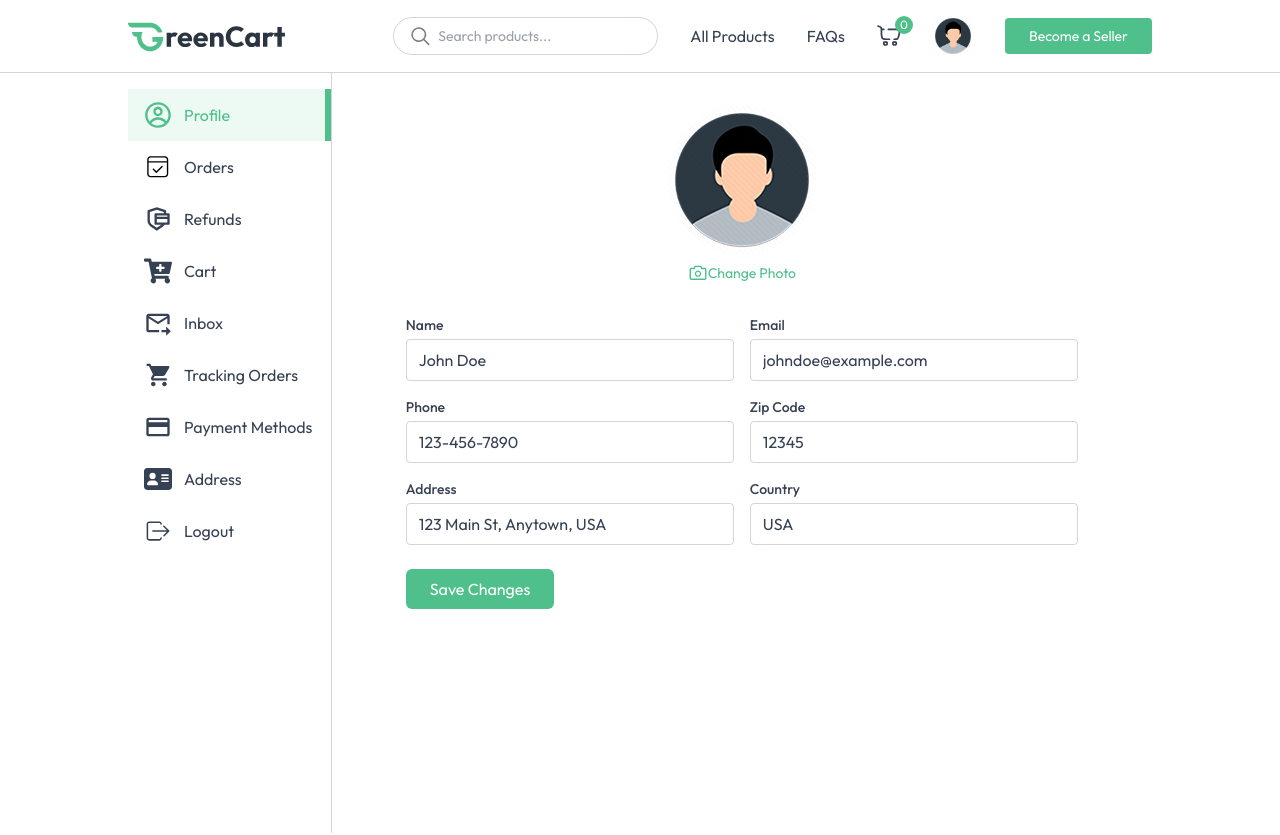
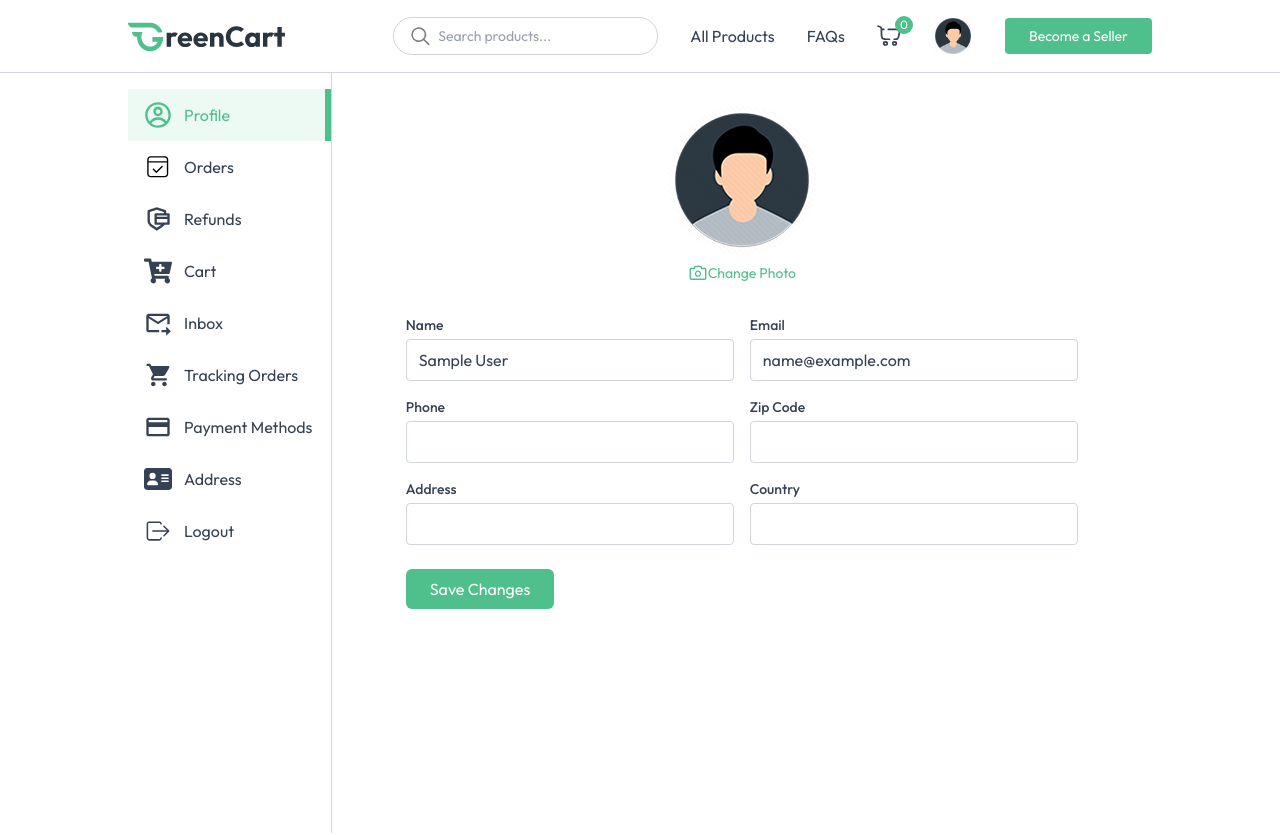
Before and after one commit to MahraibFatima/green-card, a React (Vite) app in the folder client/: page /profile in a window 1280 px wide. Shown: the top 835 px of the page. Built offline with nearby package versions, Linux system fonts and the light colour scheme; no server answers; sample sign-in values are in the browser's storage.

Commit message:
Refactor Profile component to enhance user data handling and logout functionality

```diff
--- a/client/src/pages/Profile.jsx
+++ b/client/src/pages/Profile.jsx
@@ -1,7 +1,7 @@
-import React, { useState } from "react";
+import React, { useEffect, useState } from "react";
 import { useAppContext } from "../context/AppContext";
 import { assets } from "../assets/assets";
-import { Link, NavLink, Outlet } from "react-router-dom";
+import { NavLink, Outlet } from "react-router-dom";
 import toast from "react-hot-toast";
 import { MdForwardToInbox } from "react-icons/md";
 import { IoIosLogOut, IoMdCart } from "react-icons/io";
@@ -11,17 +11,59 @@ import { FaAddressCard } from "react-icons/fa6";
 import { CgProfile } from "react-icons/cg";
 import { AiOutlineCamera } from "react-icons/ai";
 import { FaCartPlus } from "react-icons/fa";
-import {useSelector} from "react-redux";
 import axios from "axios";
 function Profile() {
-  const { showUserLogin } = useAppContext();
-  // const user = useSelector();
-  const [name, setName] = useState("John Doe");
-  const [email, setEmail] = useState("johndoe@example.com");
-  const [phone, setPhone] = useState("123-456-7890");
-  const [zipCode, setZipCode] = useState("12345");
-  const [address, setAddress] = useState("123 Main St, Anytown, USA");
-  const[country, setCountry] = useState("USA");
+  const { user, setUser, setIsSeller, navigate } = useAppContext();
+  const [name, setName] = useState("");
+  const [email, setEmail] = useState("");
+  const [phone, setPhone] = useState("");
+  const [zipCode, setZipCode] = useState("");
+  const [address, setAddress] = useState("");
+  const [country, setCountry] = useState("");
+
+  // useEffect(() => {
+  //   const primaryAddress = user?.addresses?.[0] || {};
+  //   const mergedAddress = [primaryAddress.street, primaryAddress.city, primaryAddress.state]
+  //     .filter(Boolean)
+  //     .join(", ");
+
+  //   setName(user?.name || "");
+  //   setEmail(user?.email || "");
+  //   setPhone(primaryAddress.phone || "");
+  //   setZipCode(primaryAddress.zipcode ? String(primaryAddress.zipcode) : "");
+  //   setAddress(mergedAddress);
+  //   setCountry(primaryAddress.country || "");
+  // }, [user]);
+
+  useEffect(() => {
+    const primaryAddress= user?.addresses?.[0] || {};
+    setName(user?.name || "");
+    setEmail(user?.email || "");
+    setPhone(primaryAddress.phone || "");
+    setZipCode(primaryAddress.zipcode ? String(primaryAddress.zipcode) : "");
+    const mergedAddress = [primaryAddress.street, primaryAddress.city, primaryAddress.state]
+      .filter(Boolean)
+      .join(", ");
+    setAddress(mergedAddress);
+    setCountry(primaryAddress.country || "");
+  }, [user]);
+
+  const logout = async () => {
+    try {
+      const response = await axios.post("/api/auth/logout", {}, { withCredentials: true });
+      if (response.data.success) {
+        setUser(null);
+        setIsSeller(false);
+        toast.success("Logged out successfully");
+        navigate("/");
+      } else {
+        toast.error(response.data.message || "Logout failed");
+      }
+    } catch (error) {
+      toast.error(error.response?.data?.message || "An error occurred during logout");
+    }
+  };
+
   const sidebarLinks = [
     { name: "Profile", path: "/profile", icon: CgProfile, isImage: false },
     { name: "Orders", path: "/my-orders", icon: assets.order_icon, isImage: true },
@@ -34,19 +76,6 @@ function Profile() {
     { name: "Logout", path: "/", icon: IoIosLogOut, isImage: false,
       onClick: () => {logout();}},
   ];
-
-  const logout = async () => {
-    axios.get("/logout", {withCredentials: true}).then((response) => {
-      if (response.data.success) {
-        toast.success("Logged out successfully");
-        window.location.href = "/";
-      } else {
-        toast.error("Logout failed");
-      }
-    }).catch((error) => {
-      toast.error("An error occurred during logout");
-    });
-  };
   const submitHandler = (e) => {
     e.preventDefault();
     toast.success("Profile updated successfully");
```
